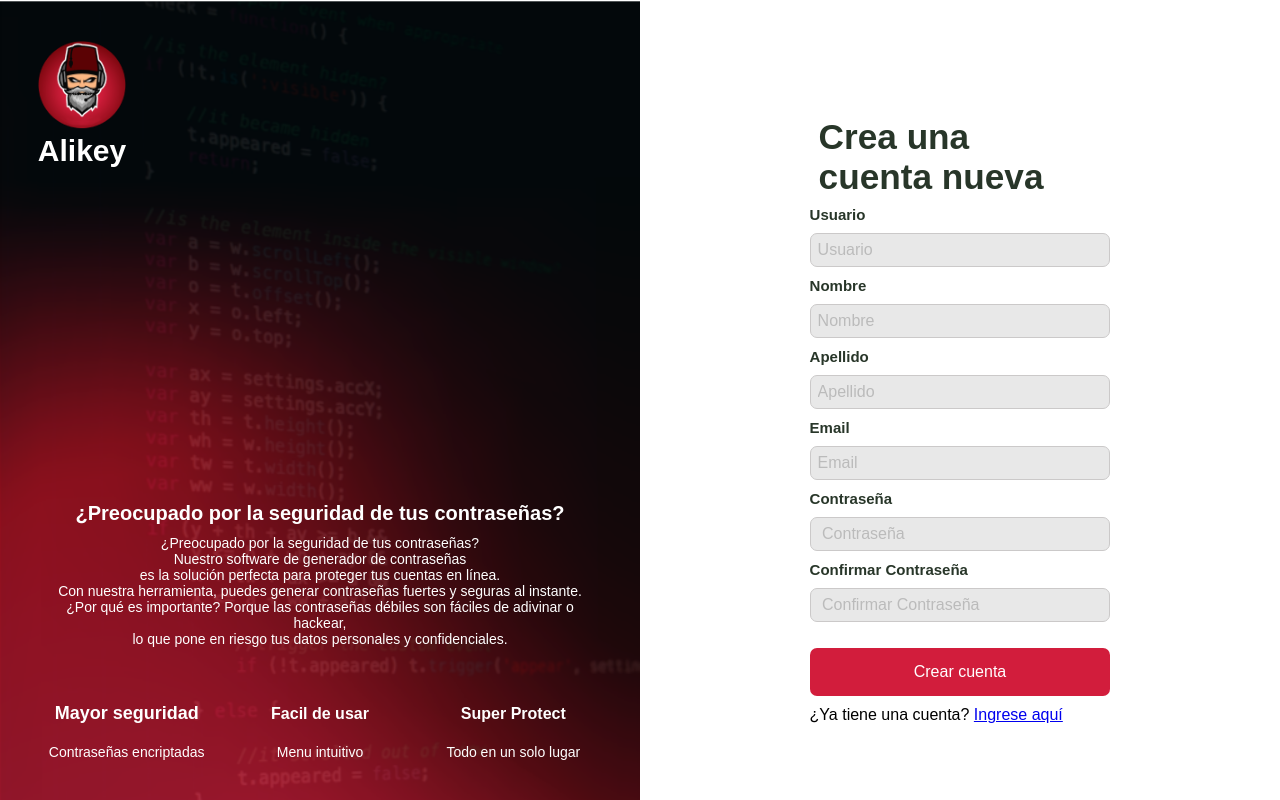
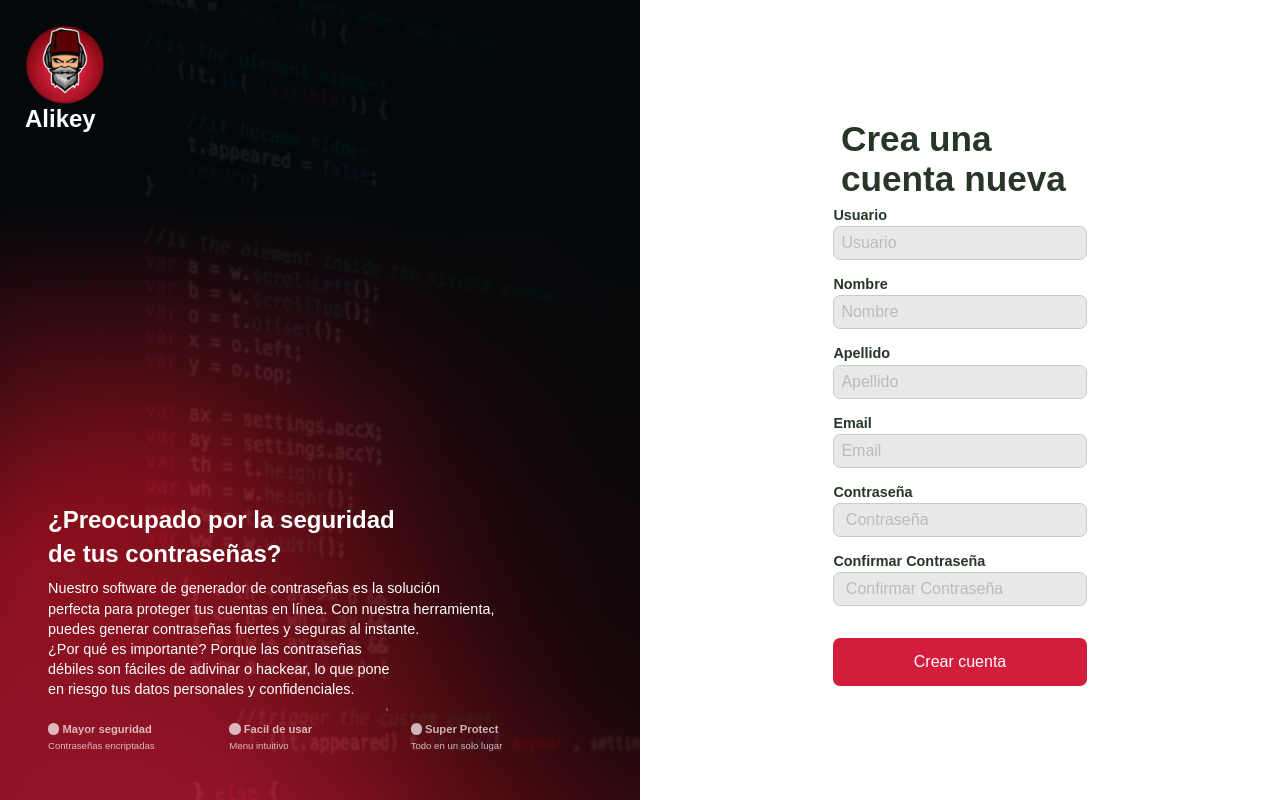
Before and after one commit to Alibaba-y-los-programadores/AliKey, a plain HTML site: page index.html in a window 1280 px wide. Drawn offline with Linux system fonts and the light colour scheme; some packages are replaced by stand-ins of ours; a script that the page names is missing.

Commit message:
Update: modify structure and styles of registration page

```diff
--- a/assets/css/onboarding.css
+++ b/assets/css/onboarding.css
@@ -1,73 +1,114 @@
 .container {
-    position: relative;
-    overflow: hidden;
-    display: grid;
-    grid-template-columns: 2 1fr;
-    background-image: url(../img/FondoDegradado.png);
-    background-size: cover;
-    height: 100vh;
-}
-.imagen-de-fondo{
-    display: grid;
-    grid-template-columns: (10, 1fr);
-    position: auto;
-    width: 100%;
-    background-size: cover;
+    display: flex;
+		flex-direction: row;
+		flex-grow: 1;
+		position: relative;
+		overflow: hidden;
 }
 
-.image-stack__item—top{
-    height: cover;
-    grid-column: 1/span 8;
-    grid-row: 1;
-    padding-top: 0%;
-    left: 30%;
+.left {
+    width: 50%;
+    display: flex;
+    flex-direction: column;
+    justify-content: space-between;
+    text-align: center;
+    background-image: url(/assets/img/FondoDegradado.png);
+    background-size: 100% 180%;
+    background-position: 0 1%;
+    background-repeat: no-repeat;
+    margin: 0;
+    padding: 0;
 }
-.image-stack__item—bottom{
-    grid-column: grid;
-    grid-row: 1;
+
+.logo {
+    display: flex;
+    flex-direction: column;
+    padding: 25px;
 }
-.title{
-    font-size: 30px;
-    color: white;
+
+.logo img {
+    width: 5rem;
 }
-.contenedor-overlay {
-    position: relative;
-    /* Ajusta el ancho y el alto del contenedor principal según tus necesidades */
-    width: 100%;
-    height: 100%;
-  }
+
+.logo h2 {
+    font-size: 1.5rem;
+    text-align: center;
+    width: 50px;
+}
+
 .text-overlay {
-    position: absolute;
-    bottom: 0;
-    left: 0;
-    margin: 40px;
-    transform: translate(-0%, -0%);
     text-align: center;
-    color: white;
+    padding-left: 3rem;
+    padding-right: 3rem;
+    padding-bottom: 3rem;
 }
 
 .text-overlay h1 {
-    font-size: 20px;
-    margin-bottom: 10px;
-    text-align: center;
+    font-size: 1.5rem;
+    margin-bottom: 0.5rem;
+    text-align: left;
+    text-wrap: balance;
+    margin-bottom: 0.5rem;
+    max-width: 90%;
+    line-height: 1.4;
 }
 
 .text-overlay p {
-    font-size: 14px;
+    font-size: 0.9rem;
+    text-align: left;
+    text-wrap: balance;
+    width: 90%;
+    line-height: 1.4;
 }
 
 .columnas {
     display: grid;
     grid-template-columns: repeat(3, 1fr);
-    grid-gap: 20px; /* Ajusta el espacio entre las columnas según tus necesidades */
-    margin-top: 20px;
+    grid-gap: 0px; /* Ajusta el espacio entre las columnas según tus necesidades */
+    margin-top: 1rem;
 }
 
 .columna h3 {
-    font-size: 18px;
-    margin-bottom: 20px;
+    font-size: 0.7rem;
+    text-wrap: balance;
+    text-align: left;
+    margin-top: 0.5rem;
+    color: var(--grey);
+}
+
+.circulo-container {
+    display: flex;
+}
+.circulo {
+    background-color: var(--grey);
+    margin-top: 0.5rem;
+    width: 0.7rem;
+    height: 0.7rem;
+    border-radius: 50%;
 }
 
 .columna p {
-    font-size: 14px;
+    margin-top: 0.2rem;
+		font-size: 0.6rem;
+		text-wrap: balance;
+		text-align: left;
+		color: var(--grey);
 }
+
+.circulo-container {
+    display: flex;
+    gap: 0.2rem;
+}
+
+@media (max-width: 750px) {
+    .container {
+        flex-direction: column;
+        justify-content: stretch;
+    }
+    .left {
+        min-width: 100%;
+        background-size: 100% 300%;
+        background-position: 0 1%;
+        justify-content: flex-start;
+    }
+}
--- a/assets/css/registro.css
+++ b/assets/css/registro.css
@@ -1,17 +1,6 @@
 body {
   min-height: 100vh;
   display: flex;
-  align-items: center right;
-  justify-content: center right;
-  background-size: cover;
-}
-
-.left {
-  display: flex;
-  place-items: center;
-  justify-content: center;
-  text-align: center;
-  height: 100vh;
 }
 
 .right {
@@ -19,7 +8,6 @@ body {
   display: flex;
   justify-content: center;
   flex-direction: column;
-  align-content: center;
   align-items: center;
   padding-top: 2rem;
 }
@@ -27,28 +15,28 @@ body {
 form  {
   display: flex;
   flex-direction: column;
-  justify-content: center;
-  align-items: center;
-  width: 47%;
+  justify-content: flex-start;
 }
+
 .form-title {
   color: #283629;
   font-size: 2.2rem;
   margin: 3%;
   align-self: self-start;
 }
+
 .input-group {
   display: flex;
   flex-direction: column;
   text-align: left;
-  gap:10px;
-width: 100%;
+  width: 100%;
 }
 
 label {
   color: #283629;
-  font-size: 15px;
+  font-size: 0.9rem;
   font-weight: 600;
+  margin-bottom: 0.2rem;
 }
 
 input,
@@ -59,25 +47,12 @@ textarea {
   border: 1px solid #cbc9c9;
   color: black;
   outline: none;
+  margin-bottom: 1rem;
 }
 
 input::placeholder,
 textarea::placeholder {
   color: #bbbbbb;
-}
-
-.form-txt {
-  margin-bottom: 25px;
-  display: flex;
-  justify-content: space-between;
-  text-align: left;
-}
-
-.form-txt a {
-  color: #b1b1b1;
-  font-size: 14px;
-  font-weight: 600;
-  text-decoration: none;
 }
 
 .btn-register {
@@ -92,25 +67,8 @@ textarea::placeholder {
   margin-top: 1rem;
 }
 
-@media (max-width: 900px) {
-  .container {
-    grid-template-columns: 3 1fr;
+@media (max-width: 750px) {
+  .right {
+      min-width: 100%;
   }
 }
-
-@media (max-width: 800px) {
-  body {
-    margin: 20px;
-    padding: 20px;
-  }
-
-  form {
-    margin: 20px;
-    padding: 30px 30px;
-    width: 50%;
-  }
-
-  input {
-    padding: 15px;
-  }
-}
--- a/assets/css/styles.css
+++ b/assets/css/styles.css
@@ -3,24 +3,7 @@
   padding: 0;
   font-size: 16px;
   font-family: Arial, Helvetica, sans-serif;
+  box-sizing: border-box;
+	color: white;
+  --grey: rgb(255, 255, 255, 0.7);
 }
-.container {
-  display: flex;
-  flex-grow: 1;
-  height: 100vh;
-  .left img {
-    width: 90%;
-  }
-}
-
-.logo {
-  position: absolute;
-  top: 5%;
-  left: 5%;
-  z-index: 1;
-}
-
-.logo img {
-  max-width: 100%;
-  height: auto;
-}
--- a/index.html
+++ b/index.html
@@ -12,50 +12,53 @@
   <body>
 		<div class="container">
 			<div class="left">
-        <div>
 				<div class="logo">
-            <img src="assets/img/logo.png" alt="Alikey"/>
-            <h2 class="title">Alikey</h2>
+					<img src="assets/img/logo.png" alt="Alikey" />
+					<h2>Alikey</h2>
 				</div>
 				<div class="image-stack">
 					<div class="text-overlay">
-              <h1>¿Preocupado por la seguridad de tus contraseñas?</h1>
-              <p>¿Preocupado por la seguridad de tus contraseñas?</p>
-              <p>Nuestro software de generador de contraseñas</p>
-              <p>es la solución perfecta para proteger tus cuentas en línea.</p>
+						<h1>
+							¿Preocupado por la seguridad de tus contraseñas?
+						</h1>
 						<p>
-                Con nuestra herramienta, puedes generar contraseñas fuertes y
-                seguras al instante.
+							Nuestro software de generador de contraseñas es la
+							solución perfecta para proteger tus cuentas en
+							línea. Con nuestra herramienta, puedes generar
+							contraseñas fuertes y seguras al instante.
 						</p>
 						<p>
-                ¿Por qué es importante? Porque las contraseñas débiles son
-                fáciles de adivinar o hackear,
+							¿Por qué es importante? Porque las contraseñas
+							débiles son fáciles de adivinar o hackear, lo que
+							pone en riesgo tus datos personales y
+							confidenciales.
 						</p>
-              <p>
-                lo que pone en riesgo tus datos personales y confidenciales.
-              </p>
-              <br />
-              <br />
 						<div class="columnas">
 							<div class="columna">
+								<div class="circulo-container">
+									<div class="circulo"></div>
 									<h3>Mayor seguridad</h3>
+								</div>
 								<p>Contraseñas encriptadas</p>
 							</div>
 							<div class="columna">
-                  <h3><a>Facil de usar</a></h3>
+								<div class="circulo-container">
+									<div class="circulo"></div>
+									<h3>Facil de usar</h3>
+								</div>
 								<p>Menu intuitivo</p>
 							</div>
 							<div class="columna">
-                  <h3><a>Super Protect</a></h3>
+								<div class="circulo-container">
+									<div class="circulo"></div>
+									<h3>Super Protect</h3>
+								</div>
 								<p>Todo en un solo lugar</p>
 							</div>
 						</div>
 					</div>
 				</div>
 			</div>
-      </div>
-    </div>
-
 			<div class="right">
 				<form id="form">
 					<h2 class="form-title">
@@ -64,27 +67,73 @@
 					</h2>
 					<div class="input-group">
 						<label for="Usuario">Usuario</label>
-          <input type="text" name="Usuario" id="usuario" placeholder="Usuario" required/>
+						<input
+							type="text"
+							name="Usuario"
+							id="usuario"
+							placeholder="Usuario"
+							required
+						/>
 
 						<label for="Nombre">Nombre</label>
-          <input type="text" name="Nombre" id="nombre" placeholder="Nombre" required/>
+						<input
+							type="text"
+							name="Nombre"
+							id="nombre"
+							placeholder="Nombre"
+							required
+						/>
 
 						<label for="Apellido">Apellido</label>
-          <input type="text" name="Apellido" id="apellido" placeholder="Apellido" required>
+						<input
+							type="text"
+							name="Apellido"
+							id="apellido"
+							placeholder="Apellido"
+							required
+						/>
 
 						<label for="Email">Email</label>
-          <input type="email" name="Email" id="email" placeholder="Email" required/>
+						<input
+							type="email"
+							name="Email"
+							id="email"
+							placeholder="Email"
+							required
+						/>
 
 						<label for="Contraseña">Contraseña</label>
-          <input type="password" name="Contraseña" id="Contraseña" placeholder=" Contraseña" required/>
+						<input
+							type="password"
+							name="Contraseña"
+							id="Contraseña"
+							placeholder=" Contraseña"
+							required
+						/>
 
-          <label for="confirmpassword">Confirmar Contraseña</label>
-          <input type="password" name="Confirmarcontraseña" id="Ccontraseña" placeholder=" Confirmar Contraseña" required/>
+						<label for="confirmpassword">Confirmar Contraseña</label
+						>
+						<input
+							type="password"
+							name="Confirmarcontraseña"
+							id="Ccontraseña"
+							placeholder=" Confirmar Contraseña"
+							required
+						/>
 
-          <input class="btn-register" type="submit" value="Crear cuenta" />
-          <p>¿Ya tiene una cuenta? <a href="pages/login.html">Ingrese aquí</a></p>
+						<input
+							class="btn-register"
+							type="submit"
+							value="Crear cuenta"
+						/>
+						<p>
+							¿Ya tiene una cuenta? <a href="pages/login.html"
+								>Ingrese aquí</a
+							>
+						</p>
 					</div>
 				</form>
+			</div>
 		</div>
     <script src="./assets/script/registro.js"></script>
     <script src="//cdn.jsdelivr.net/npm/sweetalert2@11"></script>
```
Lines whose indentation alone changed are shown as unchanged.
